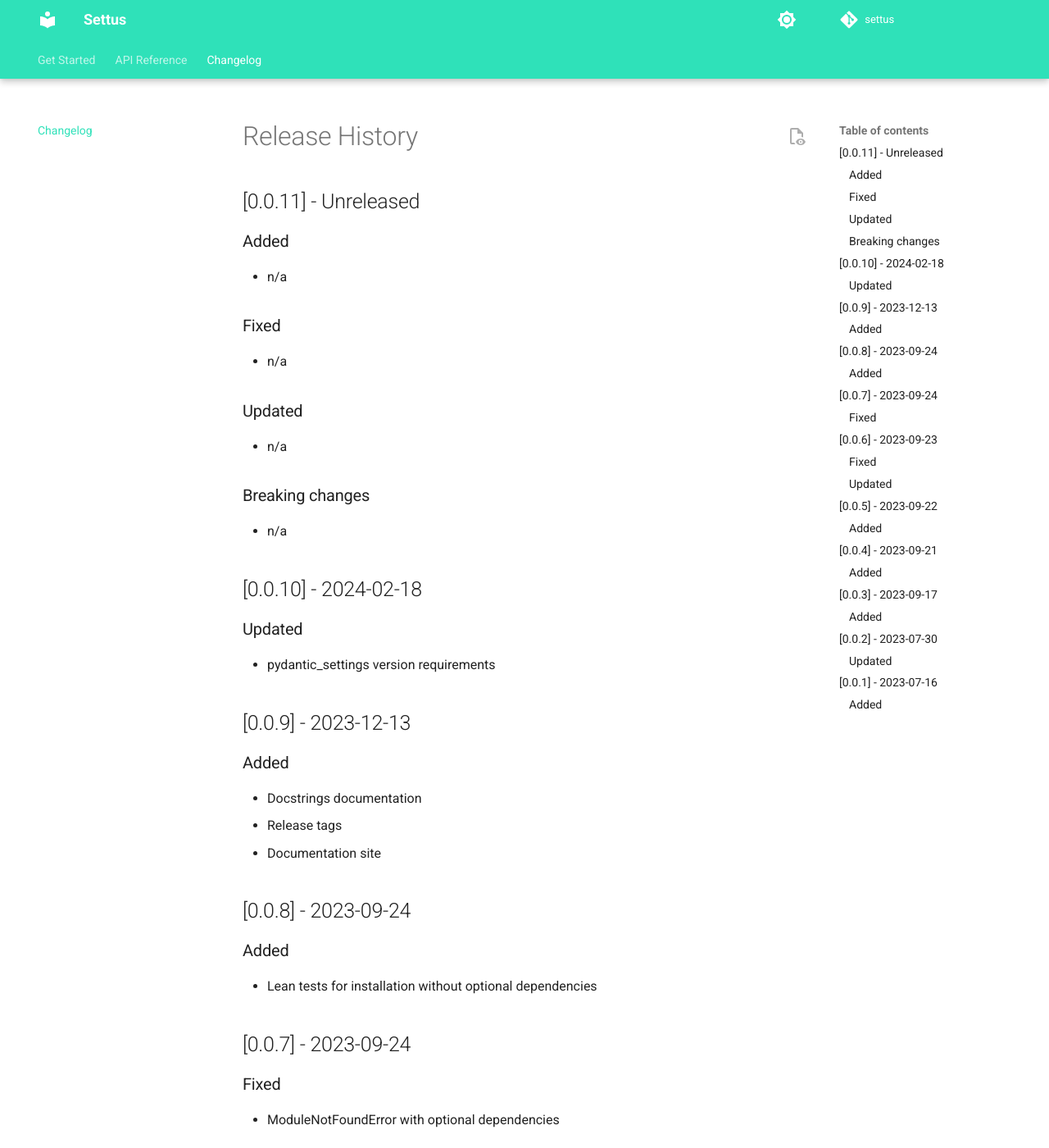
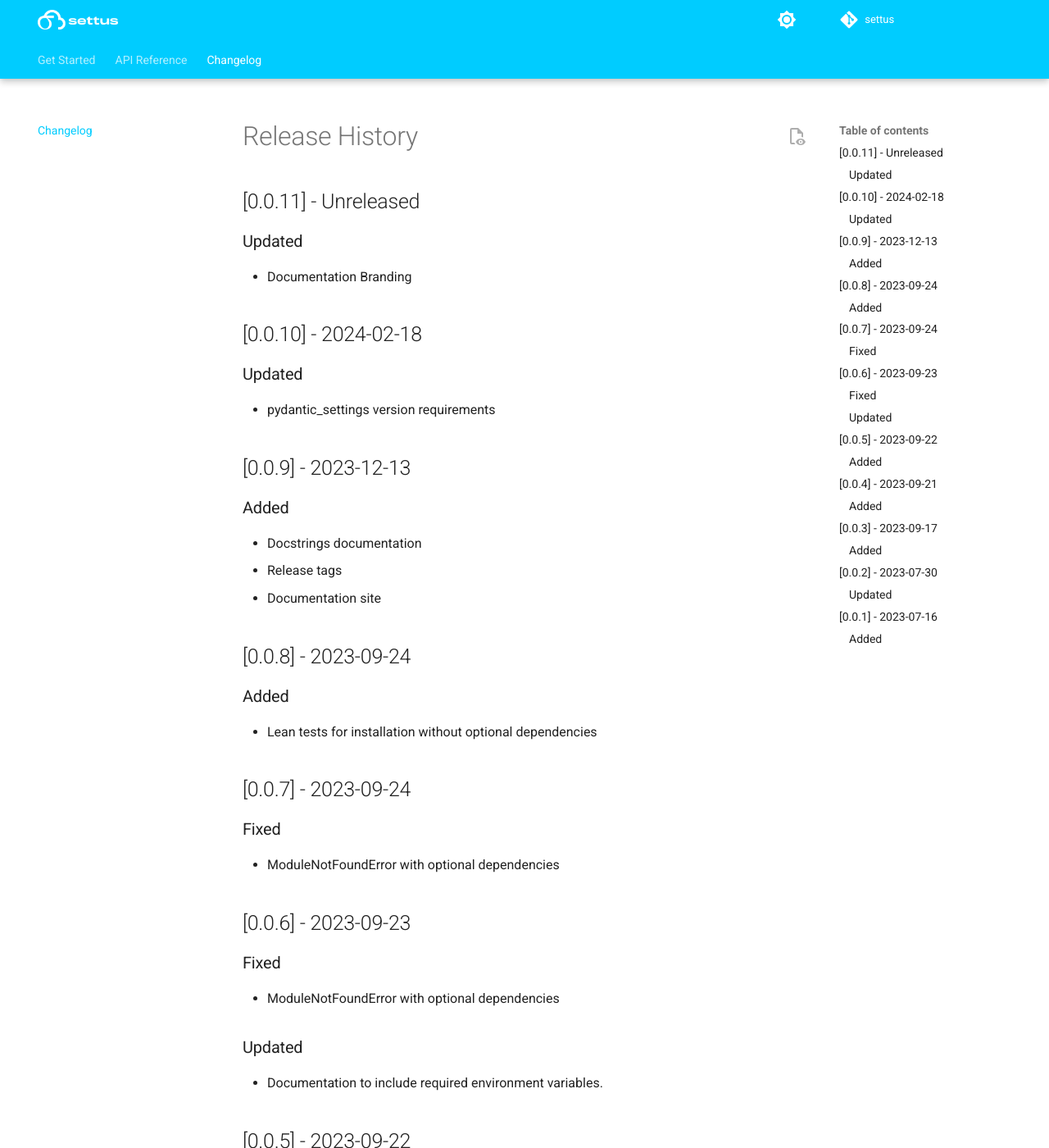
Before and after one commit to okube-ai/settus, an MkDocs documentation site: the page built from docs/changelog.md, in a window 1280 px wide and 1400 px high. Shown: the whole window at 82% size. Built offline with MkDocs 1.6.1 and Material for MkDocs 9.7.7, drawn with Linux system fonts in a browser that asks for light colours; comment, search, counter and statistics services are not loaded.

Commit message:
Update (#30)

```diff
--- a/CHANGELOG.md
+++ b/CHANGELOG.md
@@ -1,14 +1,8 @@
 # Release History
 
 ## [0.0.11] - Unreleased
-### Added
-* n/a
-### Fixed
-* n/a
 ### Updated
-* n/a
-### Breaking changes
-* n/a
+* Documentation Branding
 
 ## [0.0.10] - 2024-02-18
 ### Updated
--- a/docs/stylesheets/extra.css
+++ b/docs/stylesheets/extra.css
@@ -1,8 +1,8 @@
 [data-md-color-scheme="slate"] {
-  --md-default-bg-color: #1f1e30;
-  --md-primary-fg-color: #2fe1b9;
+  --md-default-bg-color: #262126;
+  --md-primary-fg-color: #00ccff;
 }
 
 [data-md-color-scheme="default"] {
-  --md-primary-fg-color: #2fe1b9;
+  --md-primary-fg-color: #00ccff;
 }
--- a/mkdocs.yml
+++ b/mkdocs.yml
@@ -1,4 +1,4 @@
-site_name: Settus
+site_name: " "
 site_description: Settings management using Pydantic Settings with could extensions
 site_url: https://www.okube.ai/settus
 repo_url: https://github.com/opencubes-ai/settus
@@ -50,6 +50,8 @@ theme:
     - search.highlight
     - search.suggest
     - toc.follow
+  logo: images/logo_sw_ltw.png
+  favicon: images/logo_sg.png
 
 plugins:
   - mkdocstrings:
```
Also changed, not shown: README.md (+2 -0 lines), docs/index.md (+9 -0 lines), docs/images/logo_sb.png (added), docs/images/logo_sw.png (added), docs/images/logo_sw_ltw.png (added), docs/images/okube.png (added).
